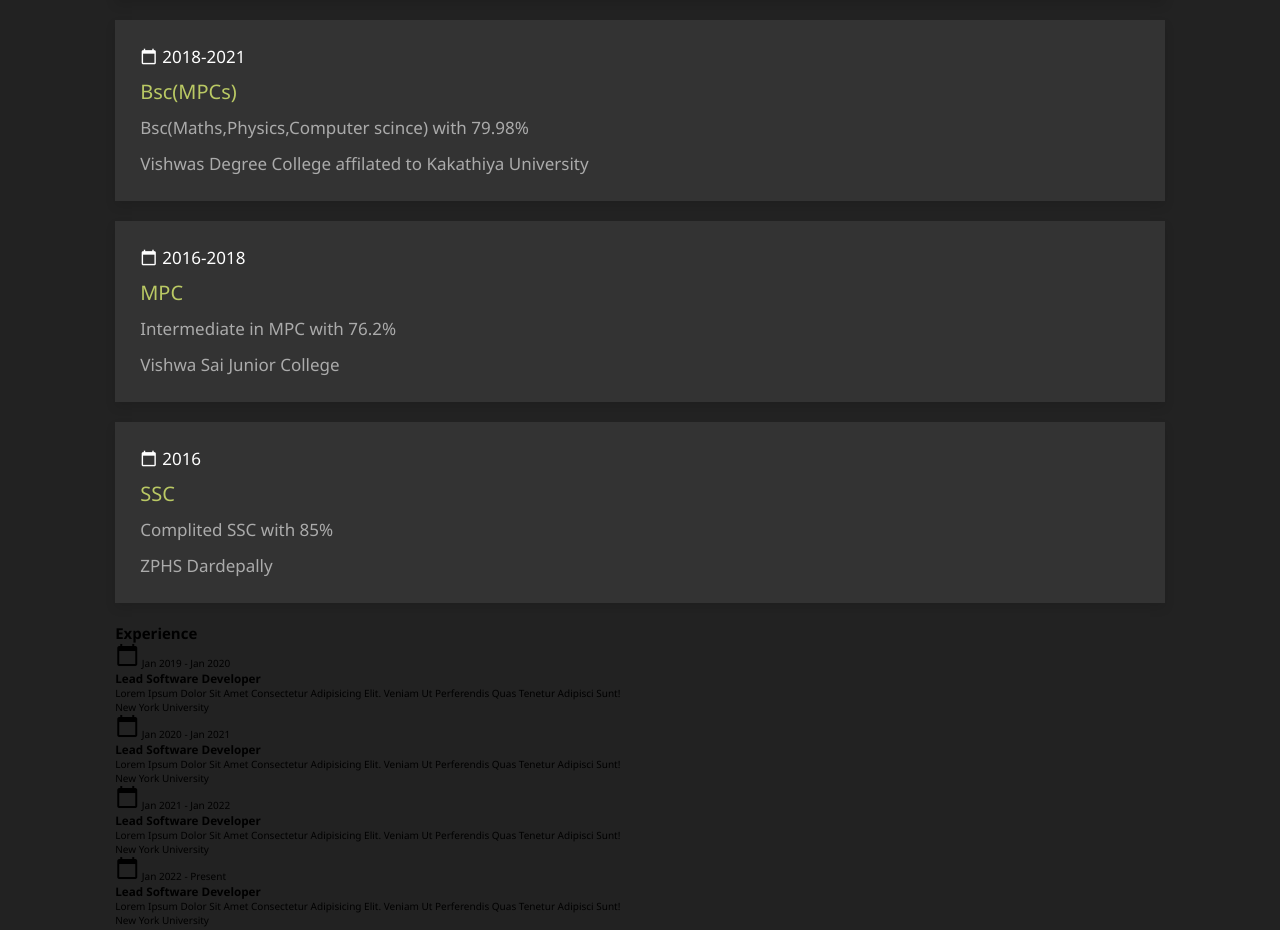
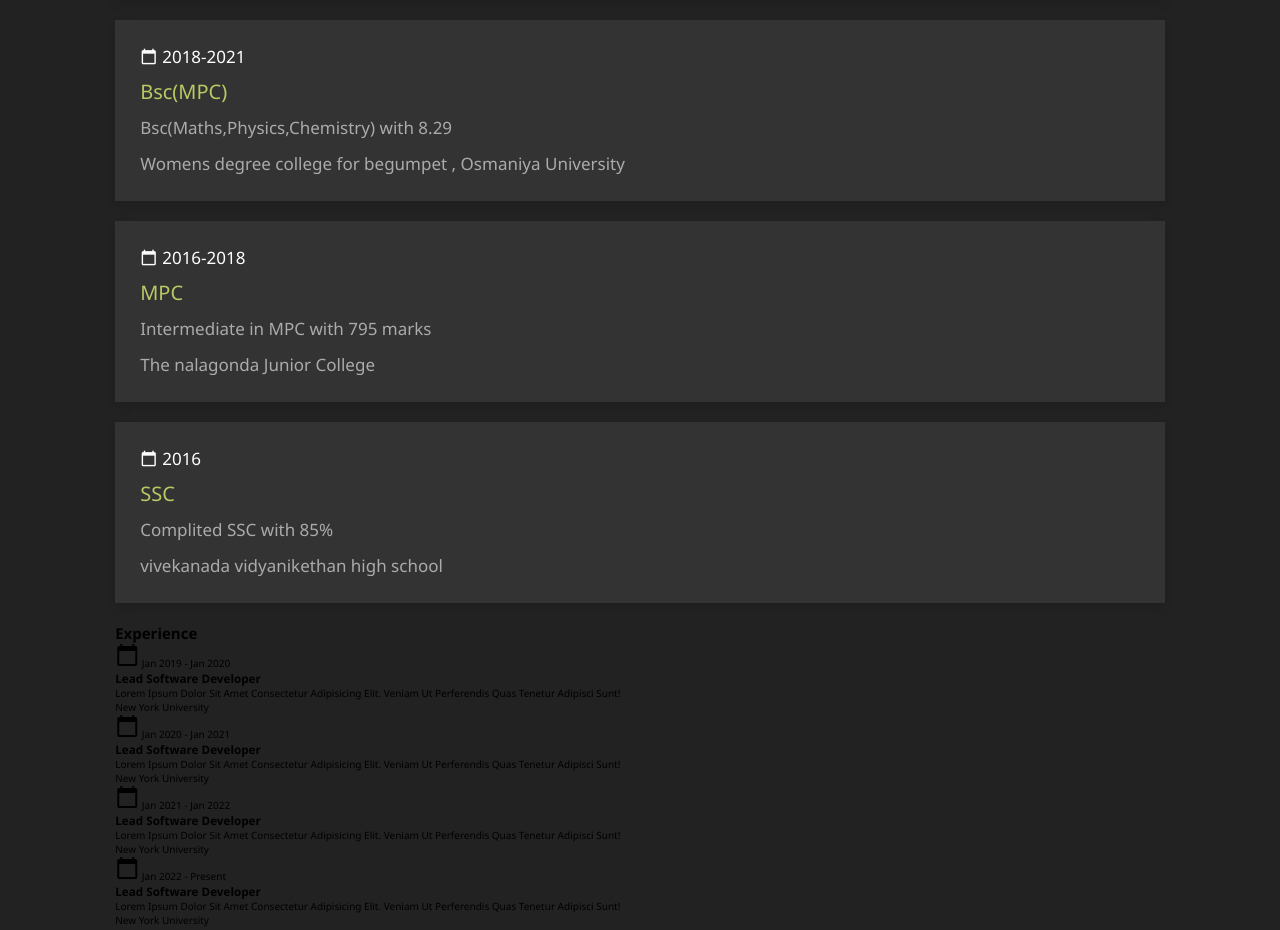
Before and after one commit to Bhavani0111/Portfolio_App, a plain HTML site: page Portfolio_App/index.html in a window 1280 px wide. Shown: the part 1962-2892 px from the top of the page. Drawn offline with nearby package versions, Linux system fonts and the light colour scheme; files whose address does not match are found by name.

Commit message:
second commit

```diff
--- a/Portfolio_App/index.html
+++ b/Portfolio_App/index.html
@@ -45,7 +45,7 @@
       <div class="box">
         <h1 class="heading">about <span>me</span></h1>
         <p>
-          Hi! I am Sravani from Jangaon, Telangana. I am a well disciplined and hard working person and I have completed my Post-Graduation in Master of Computer Application in Mahatma Gandhi University, Nalgonda, Telangana.
+          Hi! I am Bhavani  from Gundrampally, Telangana. I am a well disciplined and hard working person and I have completed my Post-Graduation in Master of Computer Application in Mahatma Gandhi University, Nalgonda, Telangana.
         </p>
         <p>
           I have basic knowledge in C++,Java,Python,SQL and Oracle. I Completed  Full stack Java development through SHE ARISE 2.O program by Centum foundation.
@@ -74,20 +74,20 @@
 
       <div class="box">
         <span><i class="material-icons"> calendar_today </i> 2018-2021</span>
-        <h3>Bsc(MPCs)</h3>
+        <h3>Bsc(MPC)</h3>
         <p>
-          Bsc(Maths,Physics,Computer scince) with 79.98%
+          Bsc(Maths,Physics,Chemistry) with 8.29
         </p>
-        <p class="college&University">Vishwas Degree College affilated to Kakathiya University</p>
+        <p class="college&University"> Womens degree college for begumpet ,	Osmaniya University </p>
       </div>
 
       <div class="box">
         <span><i class="material-icons"> calendar_today </i> 2016-2018</span>
         <h3>MPC</h3>
         <p>
-          Intermediate in MPC with 76.2%
+          Intermediate in MPC with 795 marks
         </p>
-        <p class="intermediate">Vishwa Sai Junior College</p>
+        <p class="intermediate"> The nalagonda  Junior College</p>
       </div>
 
       <div class="box">
@@ -96,7 +96,7 @@
         <p>
           Complited SSC with 85%
                 </p>
-        <p class="schooling">ZPHS Dardepally</p>
+        <p class="schooling"> vivekanada vidyanikethan high school</p>
       </div>
     </div>
   </div>
@@ -254,7 +254,7 @@
     <ion-icon name="logo-linkedin"></ion-icon>
     <ion-icon name="logo-instagram"></ion-icon>
   </div>
-  <p>desinged and developed by Sravani Eddu</p>
+  <p>desinged and developed by  Kamati Bhavani</p>
 </section>
 <!-- footer section ends -->
 
```
